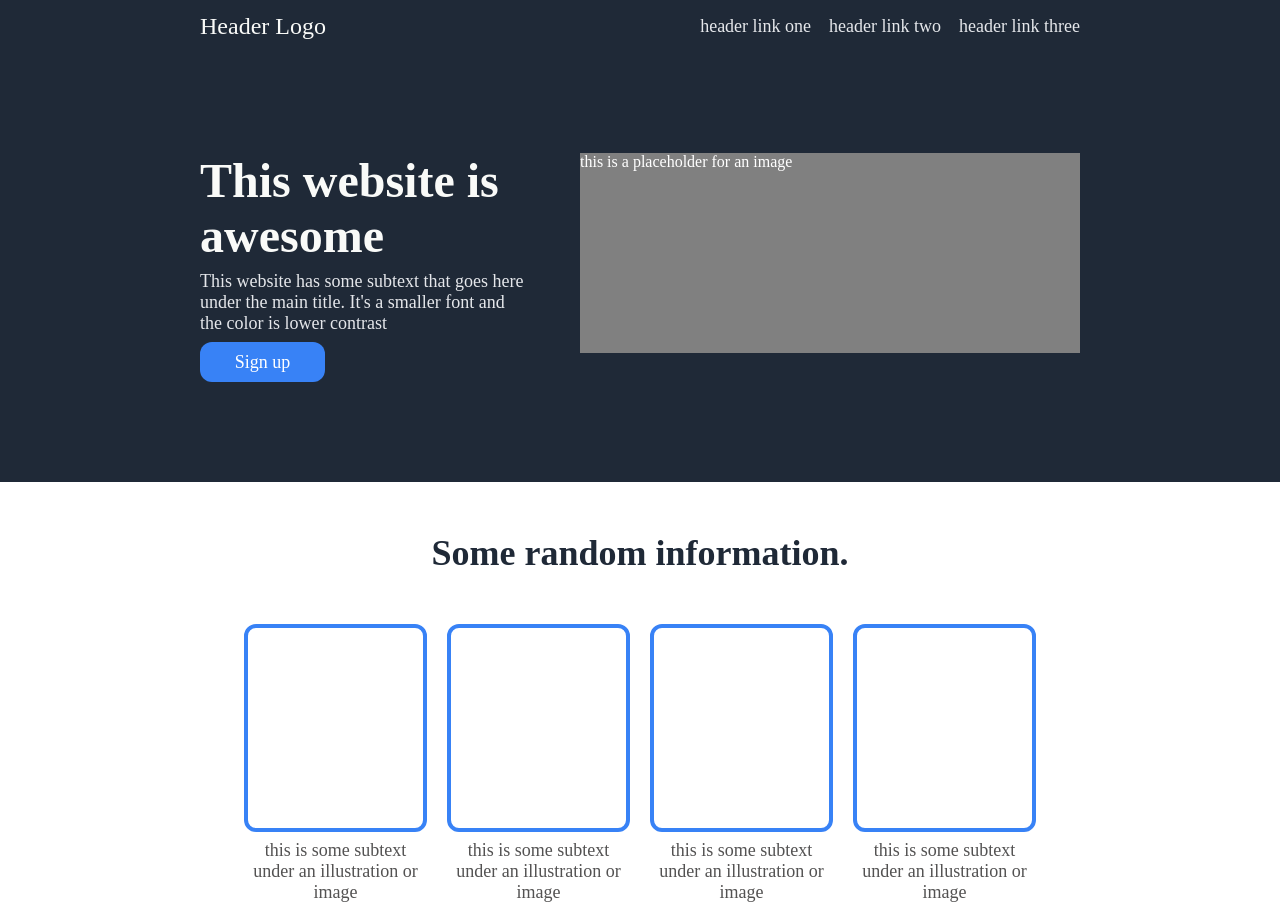
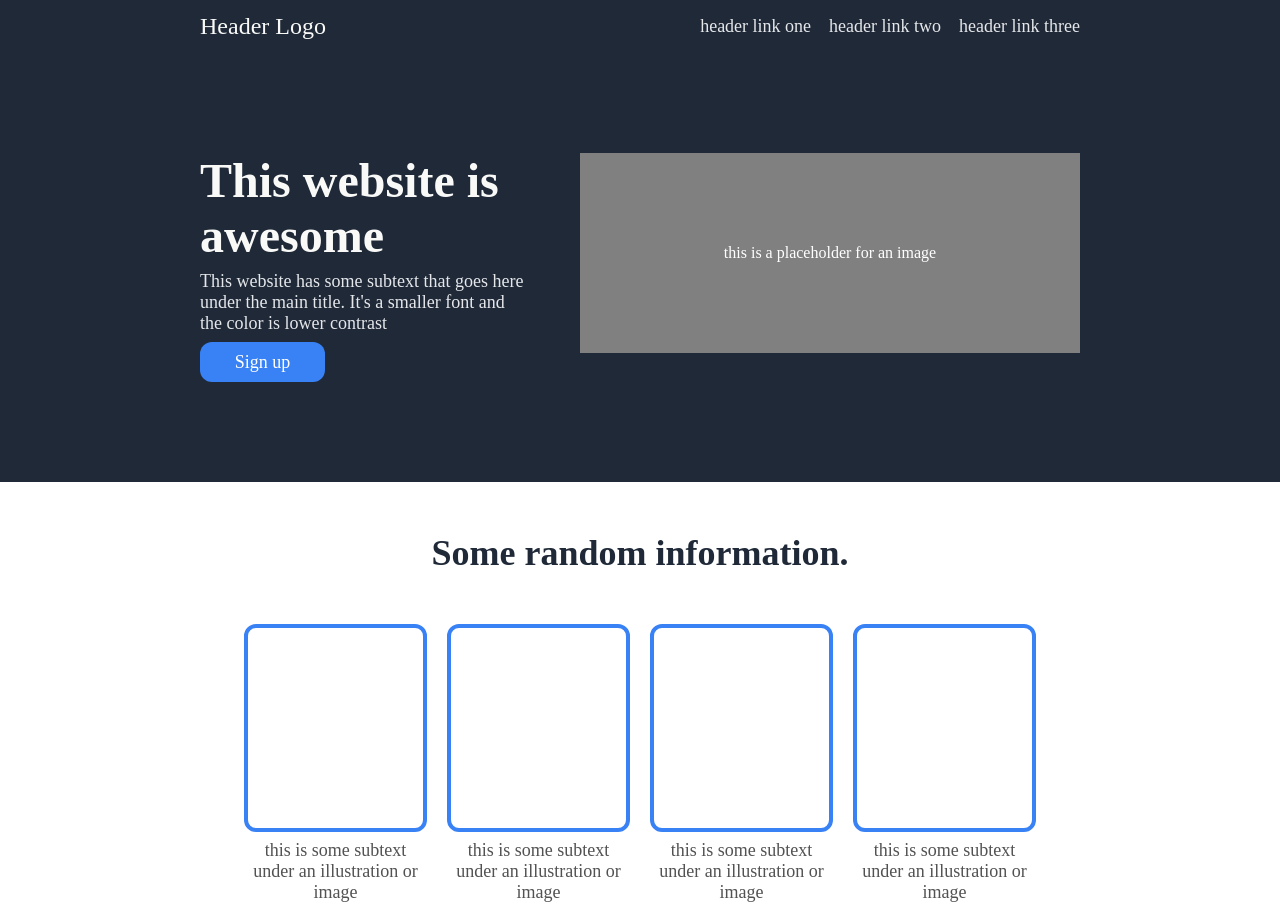
Before and after one commit to k-stannard/landing-page, a plain HTML site: page index.html in a window 1280 px wide. Shown: the top 906 px of the page. Drawn offline with Linux system fonts and the light colour scheme.

Commit message:
Fix: center text in header image placeholder

```diff
--- a/style.css
+++ b/style.css
@@ -58,6 +58,8 @@ html, body {
     width: 500px;
     flex-grow: 0;
     flex-shrink: 0;
+    text-align: center;
+    line-height: 200px;
 }
 
 .hero-secondary, .links {
```
